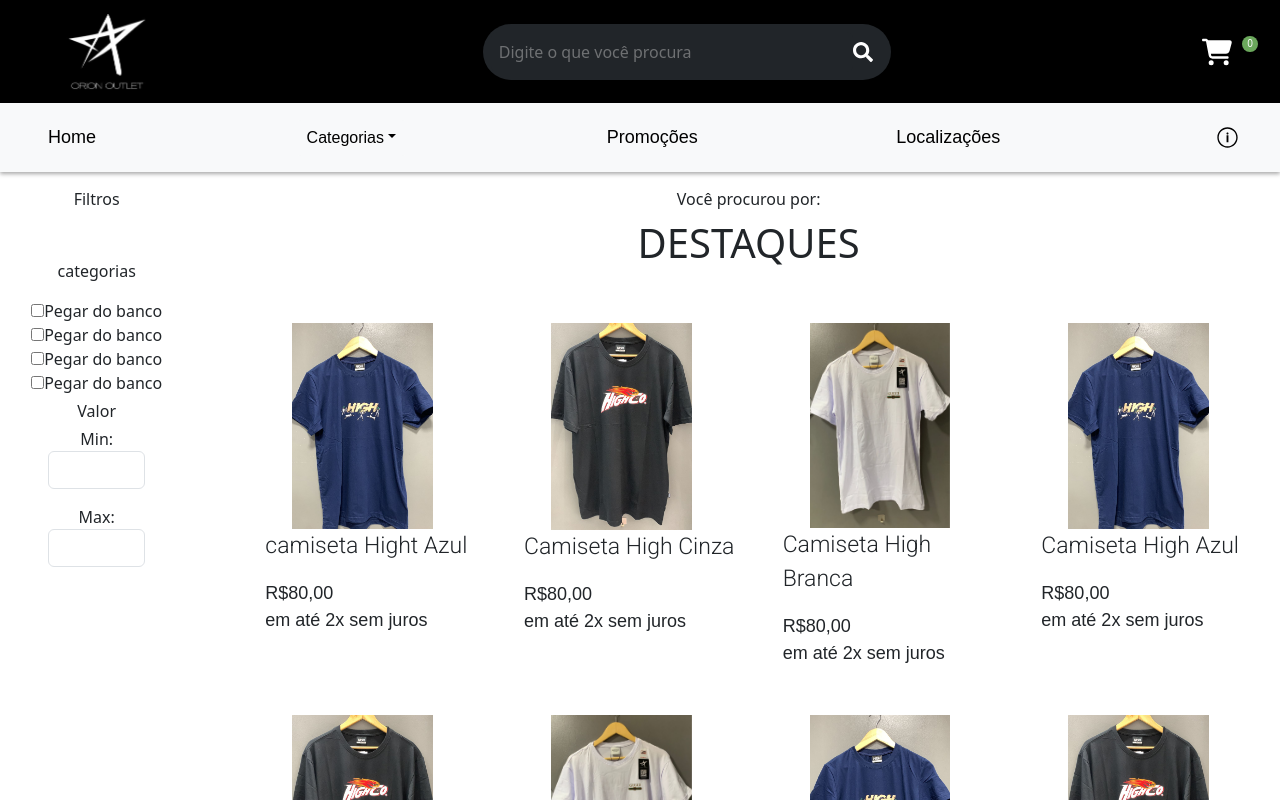
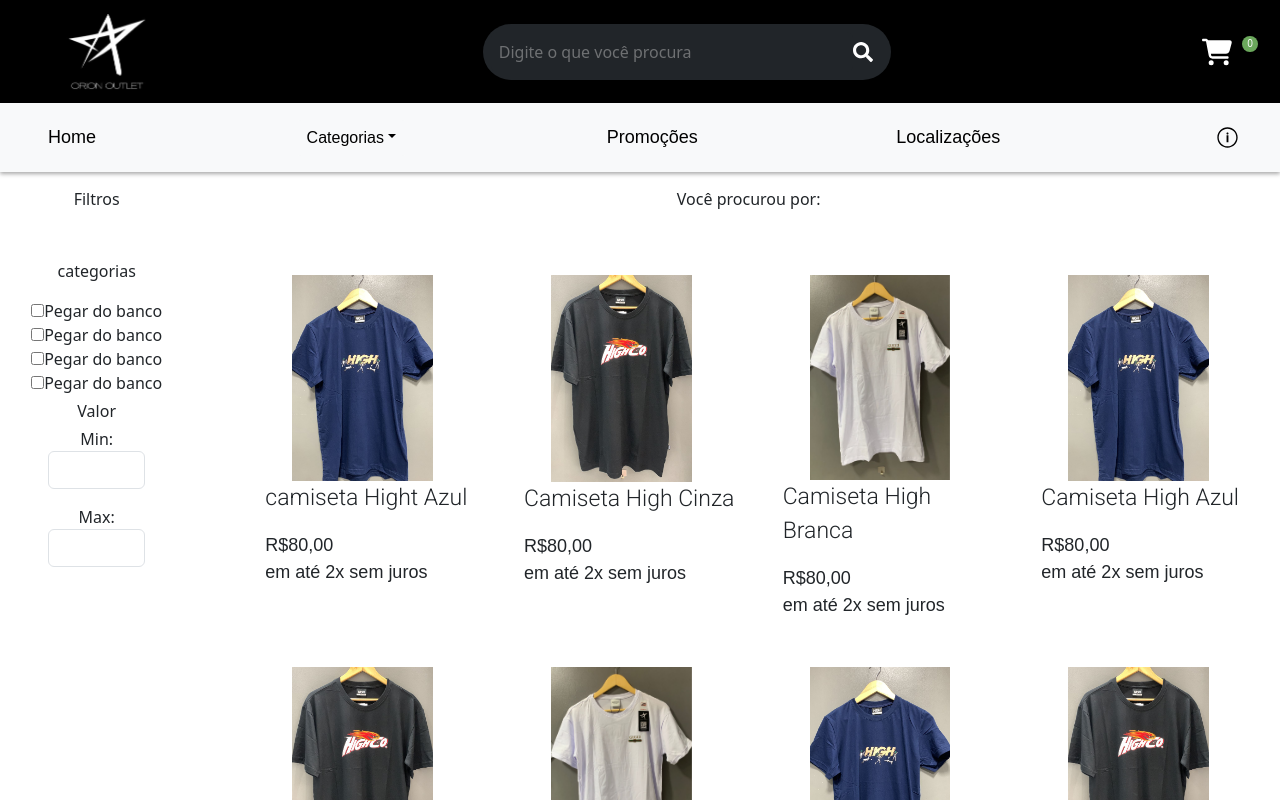
Before and after one commit to GustavoAssuncao02/orion-outlet, a React (Create React App) app: page /Search in a window 1280 px wide. Shown: the top 800 px of the page. Built offline with nearby package versions, Linux system fonts and the light colour scheme; a web font is replaced by a local one.

Commit message:
Update Search.js

```diff
--- a/src/pages/Search/Search.js
+++ b/src/pages/Search/Search.js
@@ -87,7 +87,7 @@
                         Você procurou por:
                         <div>
                             <div className="container">
-                                <h1 className="text-center pt-2 pb-4">DESTAQUES</h1>
+                                <h1 className="text-center pt-2 pb-4"></h1>
                                 <div id="carousel" className="">
                                     <div className="">
                                         {paddedChunkedShirtImages.map((row, index) => (
```
